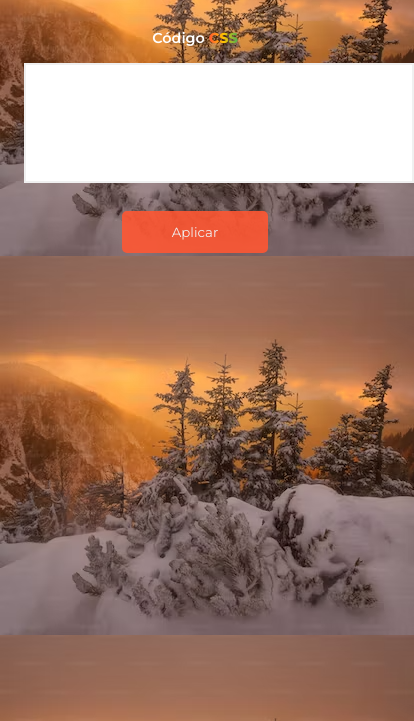
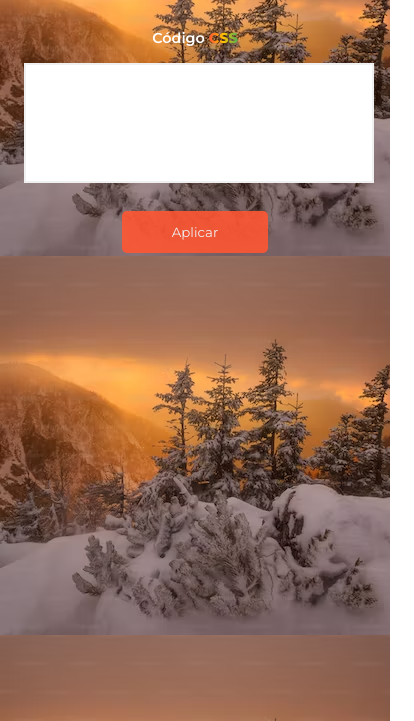
Before and after one commit to Ferney05/background, a plain HTML site: page index.html in a window 390 px wide. Shown: the part 123-844 px from the top of the page, 414 px wide, since content can reach past the window. Drawn offline with Linux system fonts and the light colour scheme; a web font is replaced by a local one.

Commit message:
Haciendo cambios

```diff
--- a/styles.css
+++ b/styles.css
@@ -85,7 +85,7 @@ strong {
 
 @media (max-width: 450px){
     .input {
-        width: 370px;
+        width: 330px;
     }
 
     .div_title {
```
